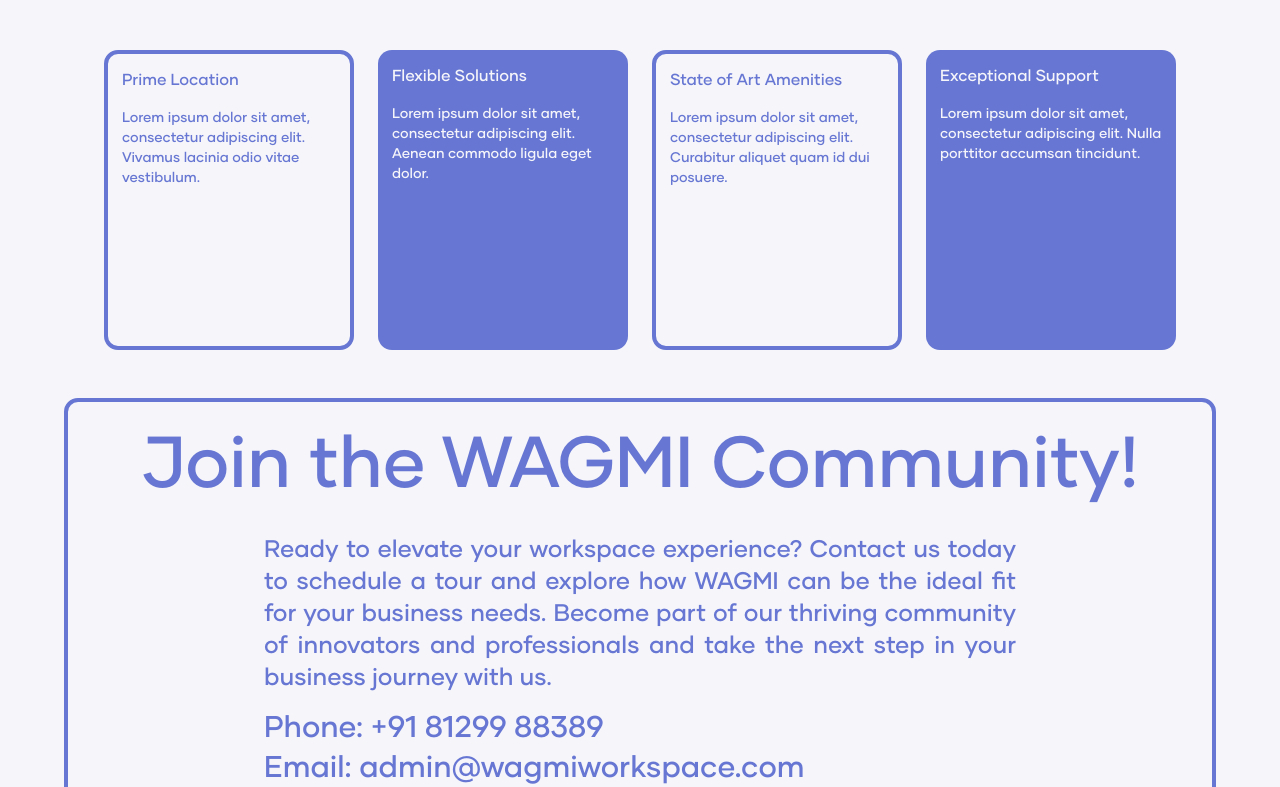
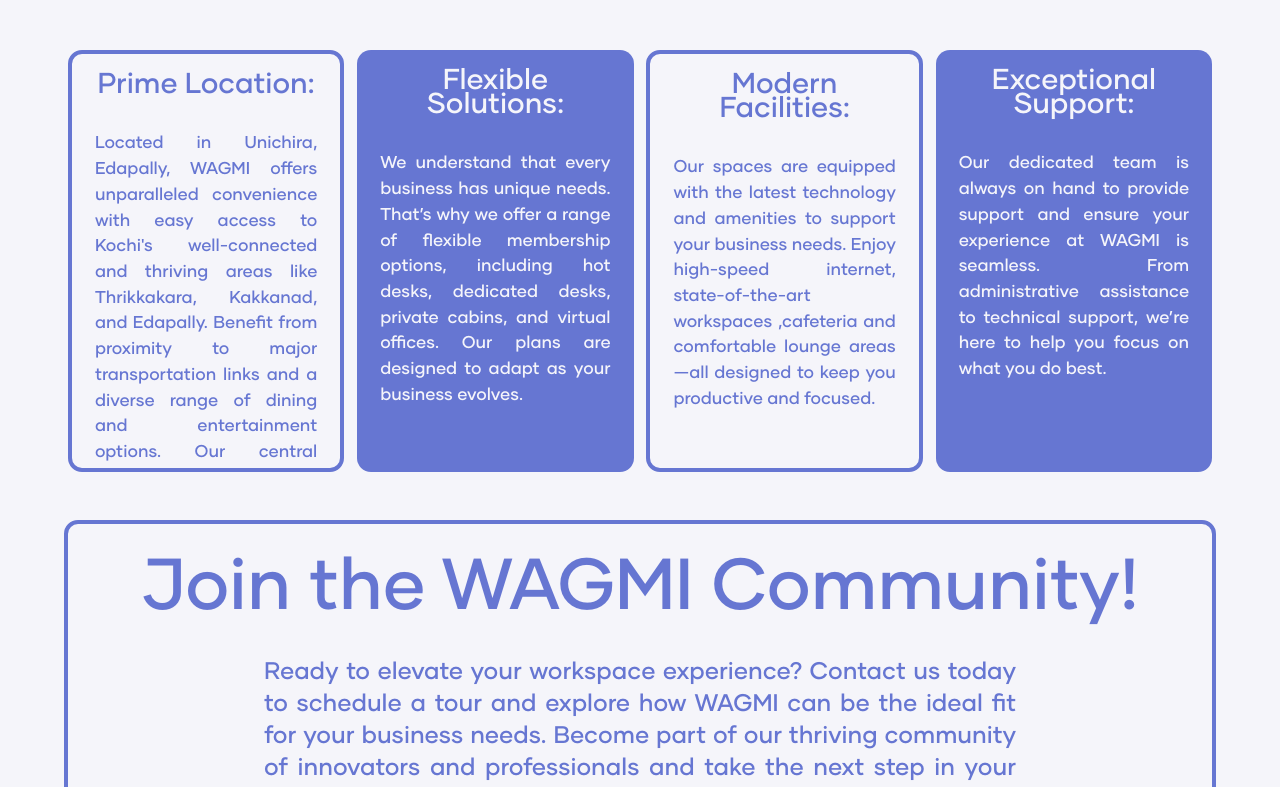
Before and after one commit to arunnats/wagmi, a React (Vite) app in the folder wagmi/: page / in a window 1280 px wide. Shown: the part 3460-4247 px from the top of the page. Built offline with nearby package versions, Linux system fonts and the light colour scheme.

Commit message:
updatged content cards

```diff
--- a/wagmi/src/components/Card/Card.jsx
+++ b/wagmi/src/components/Card/Card.jsx
@@ -5,7 +5,7 @@ const CardComponent = ({ title, content }) => {
 		<div className="relative w-[38vw] h-[39.6108vw] md:w-[21.04vw] md:h-[21.9319vw] rounded-[14px] overflow-hidden border-wagmi-blue border-[4px] border-solid bg-wagmi-white p-[0.3vw] flex flex-col justify-start">
 			{/* Title at the top */}
 			<div className="flex flex-col items-center">
-				<h2 className="text-black text-[4vw] md:text-[1.2rem] lg:text-[1.4rem] xl:text-[1.8rem] font-gilmer text-center mb-[0.5vw] mt-1">
+				<h2 className="text- text-[4vw] md:text-[1.2rem] lg:text-[1.4rem] xl:text-[1.8rem] font-gilmer text-center mb-[0.5vw] mt-1">
 					{title}
 				</h2>
 			</div>
--- a/wagmi/src/components/Card/ContentCard.jsx
+++ b/wagmi/src/components/Card/ContentCard.jsx
@@ -3,28 +3,28 @@ import React from "react";
 const ContentCard = ({ title, text, alt }) => {
 	return (
 		<div
-			className={`relative md:w-[250px] md:h-[300px] w-[150px] h-[180px] rounded-[14px] overflow-hidden p-[6px] ${
+			className={`relative w-[42vw] h-[58vw] md:w-[21.6vw] md:h-[33vw] rounded-[14px] overflow-hidden p-[0.3vw] ${
 				alt
 					? "bg-wagmi-blue"
 					: "border-wagmi-blue bg-wagmi-white border-[4px] border-solid"
-			} `}
+			}`}
 		>
 			<div className="relative w-full h-full rounded-[10px] overflow-hidden flex flex-col">
-				<div className="flex flex-col p-4 sm:p-2">
+				<div className="flex flex-col p-[1.8vw] md:p-[1.2vw] text-center">
 					<h2
 						className={`${
 							alt ? "text-wagmi-white" : "text-wagmi-blue"
-						} text-xl font-gilmer sm:text-base`}
+						} text-[4vw] md:text-[1.2rem] lg:text-[1.4rem] xl:text-[1.8rem] font-gilmer sm:text-base`}
 					>
 						{title}
 					</h2>
 				</div>
 
-				<div className="flex flex-col p-4 sm:p-2">
+				<div className="flex flex-col p-[2vw] md:p-[1.5vw]">
 					<p
 						className={`${
 							alt ? "text-wagmi-white" : "text-wagmi-blue"
-						} text-md font-gilmer sm:text-sm`}
+						} text-[2.45vw] md:text-[1.2vw] lg:text-[1.3vw] xl:text-[1.34vw] 2xl:text-[1.45vw] font-gilmer text-justify`}
 					>
 						{text}
 					</p>
--- a/wagmi/src/components/Content/JoinUs.jsx
+++ b/wagmi/src/components/Content/JoinUs.jsx
@@ -16,12 +16,12 @@ const JoinUs = () => {
 							innovators and professionals and take the next step in your
 							business journey with us.
 						</h3>
-						<p className=" text-wagmi-blue font-semibold font-gilmer text-lg md:text-xl lg:text-2xl xl:text-3xl my-1 mt-4">
+						<p className=" text-black font-semibold font-gilmer text-lg md:text-xl lg:text-2xl xl:text-3xl my-1 mt-4">
 							<a href="tel:+918129988389" className="hover:underline">
 								Phone: +91 81299 88389
 							</a>
 						</p>
-						<p className=" text-wagmi-blue font-semibold font-gilmer text-lg md:text-xl lg:text-2xl xl:text-3xl my-1">
+						<p className=" text-black font-semibold font-gilmer text-lg md:text-xl lg:text-2xl xl:text-3xl my-1">
 							<a
 								href="mailto:admin@wagmiworkspace.com"
 								className="hover:underline"
--- a/wagmi/src/components/Content/WhyChoose.jsx
+++ b/wagmi/src/components/Content/WhyChoose.jsx
@@ -4,20 +4,20 @@ import ContentCard from "../Card/ContentCard";
 const WhyChoose = () => {
 	const cardData = [
 		{
-			title: "Prime Location",
-			text: "Lorem ipsum dolor sit amet, consectetur adipiscing elit. Vivamus lacinia odio vitae vestibulum.",
+			title: "Prime Location:",
+			text: "Located in Unichira, Edapally, WAGMI offers unparalleled convenience with easy access to Kochi's well-connected and thriving areas like Thrikkakara, Kakkanad, and Edapally. Benefit from proximity to major transportation links and a diverse range of dining and entertainment options. Our central location ensures you're always connected and within reach of everything you need.",
 		},
 		{
-			title: "Flexible Solutions",
-			text: "Lorem ipsum dolor sit amet, consectetur adipiscing elit. Aenean commodo ligula eget dolor.",
+			title: "Flexible Solutions:",
+			text: "We understand that every business has unique needs. That’s why we offer a range of flexible membership options, including hot desks, dedicated desks, private cabins, and virtual offices. Our plans are designed to adapt as your business evolves.",
 		},
 		{
-			title: "State of Art Amenities",
-			text: "Lorem ipsum dolor sit amet, consectetur adipiscing elit. Curabitur aliquet quam id dui posuere.",
+			title: "Modern Facilities:",
+			text: "Our spaces are equipped with the latest technology and amenities to support your business needs. Enjoy high-speed internet, state-of-the-art workspaces ,cafeteria  and comfortable lounge areas—all designed to keep you productive and focused.",
 		},
 		{
-			title: "Exceptional Support",
-			text: "Lorem ipsum dolor sit amet, consectetur adipiscing elit. Nulla porttitor accumsan tincidunt.",
+			title: "Exceptional Support:",
+			text: "Our dedicated team is always on hand to provide support and ensure your experience at WAGMI is seamless. From administrative assistance to technical support, we’re here to help you focus on what you do best.",
 		},
 	];
 
@@ -26,7 +26,7 @@ const WhyChoose = () => {
 			<div className="text-wagmi-blue text-center font-gilmer text-2xl sm:text-4xl md:text-5xl lg:text-6xl xl:text-6xl 2xl:text-6xl lg:mt-[5vh] lg:mb-[8vh] md:mt-[3vh] md:mb-[7vh] mt-[3vh] mb-[7vh]">
 				<h3>Why Choose Wagmi</h3>
 			</div>
-			<div className="flex flex-wrap justify-center gap-6 sm:flex-col md:flex-row">
+			<div className="mx-auto w-[90vw] flex flex-wrap justify-center gap-[1vw] sm:flex-col md:flex-row">
 				{cardData.map((card, index) => (
 					<div key={index}>
 						<ContentCard
```
